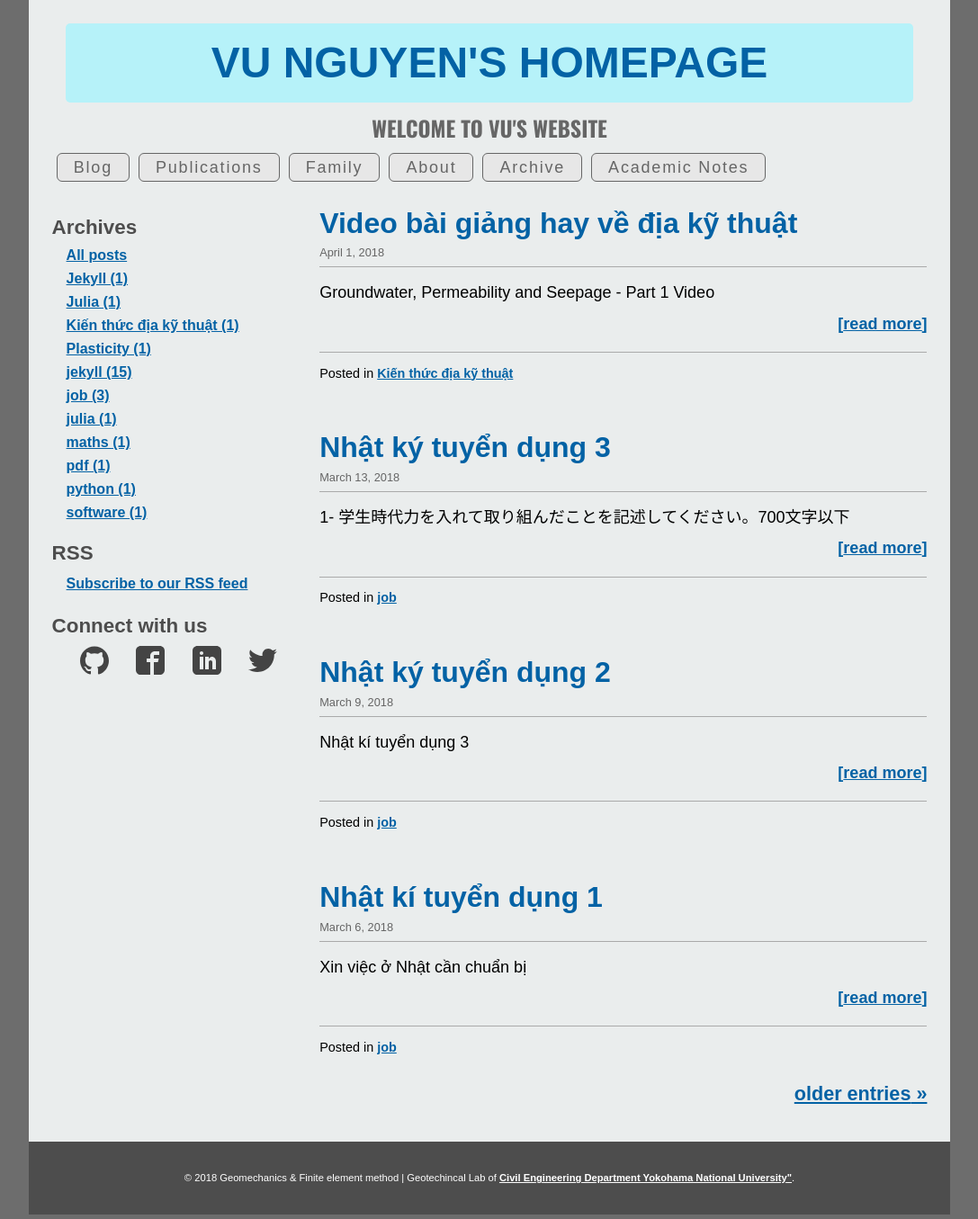
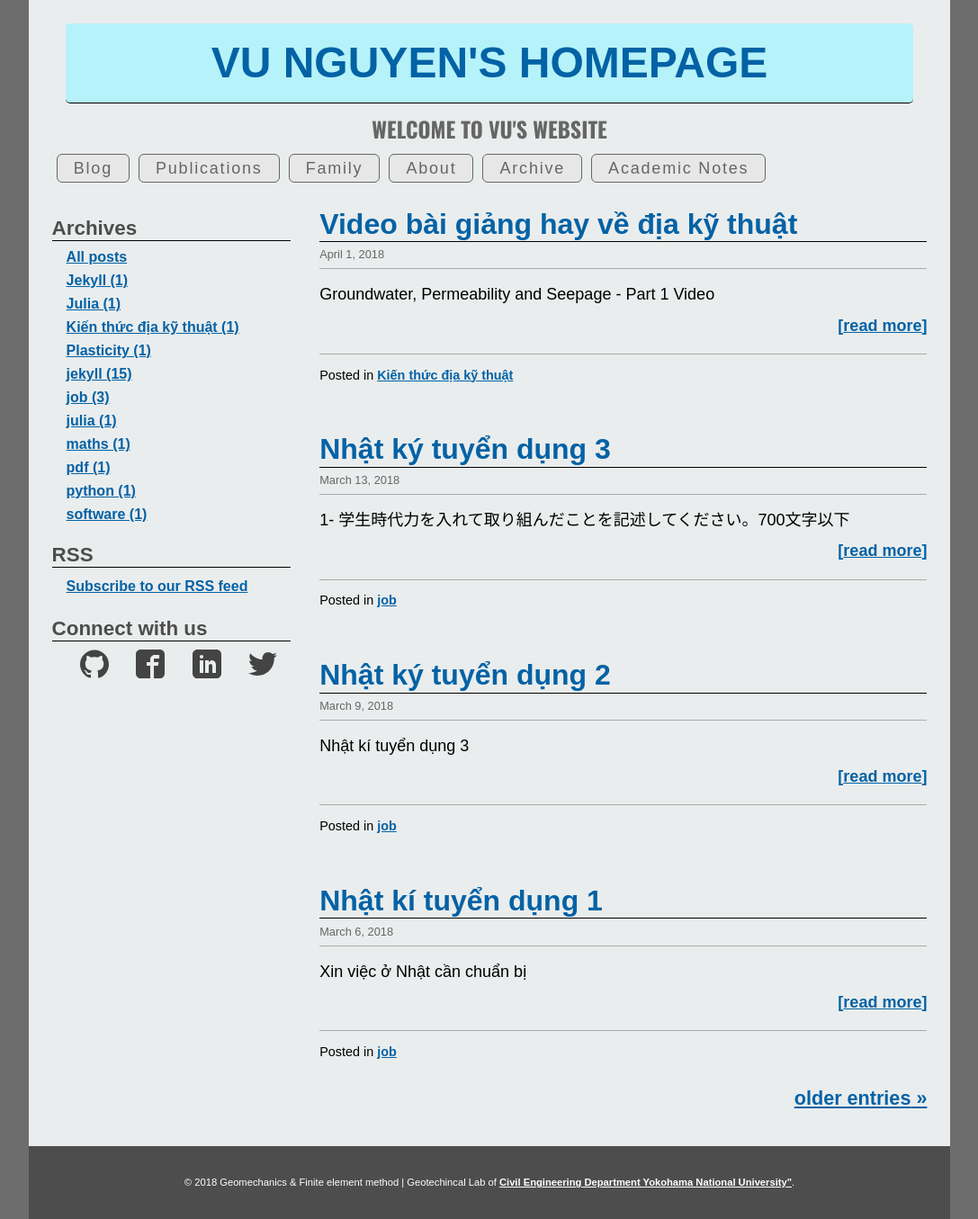
Before and after one commit to quangvunp/geomechanics, a Jekyll site: the page built from index.html, in a window 1280 px wide. Shown: the whole page at 90% size, without its empty margins (96-1183 px from the left). Built offline with Jekyll 4.4.1, drawn with Linux system fonts in a browser that asks for light colours; the list of posts is cut into pages by our own code.

Commit message:
Update main.css

```diff
--- a/css/main.css
+++ b/css/main.css
@@ -293,7 +293,7 @@ th {
 -----------------------------------------------------*/
  body {
 	/*font: 95% 'Arial', Georgia, serif;*/
-        font-family: Arial, "Helvetica Neue", Helvetica, sans-serif;
+        font-family: Arial, Helvetica, sans-serif;
 	background: #eaeded;
 	direction: ltr;
 	text-align: justify;
@@ -305,6 +305,7 @@ h1, h2, h3, h4, h5, h6 {
   	text-align: left;
 	font-weight: bold;
 	color:	#0362a5;
+	border-bottom: 1px solid black;
 }
 
 
```
